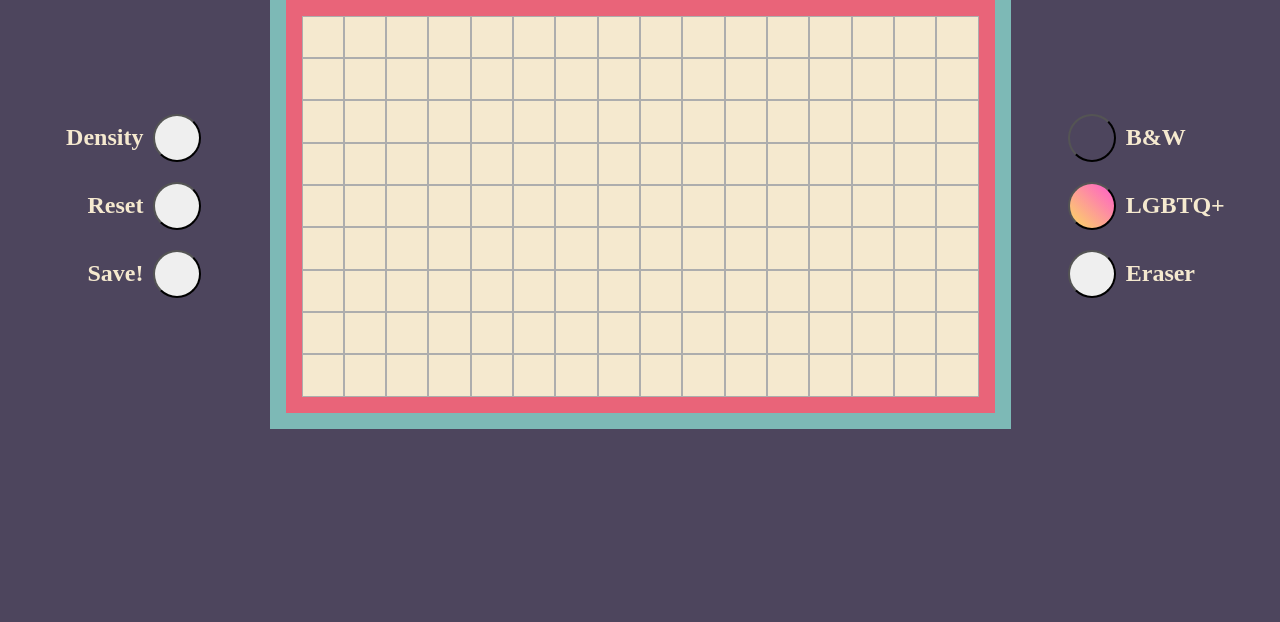
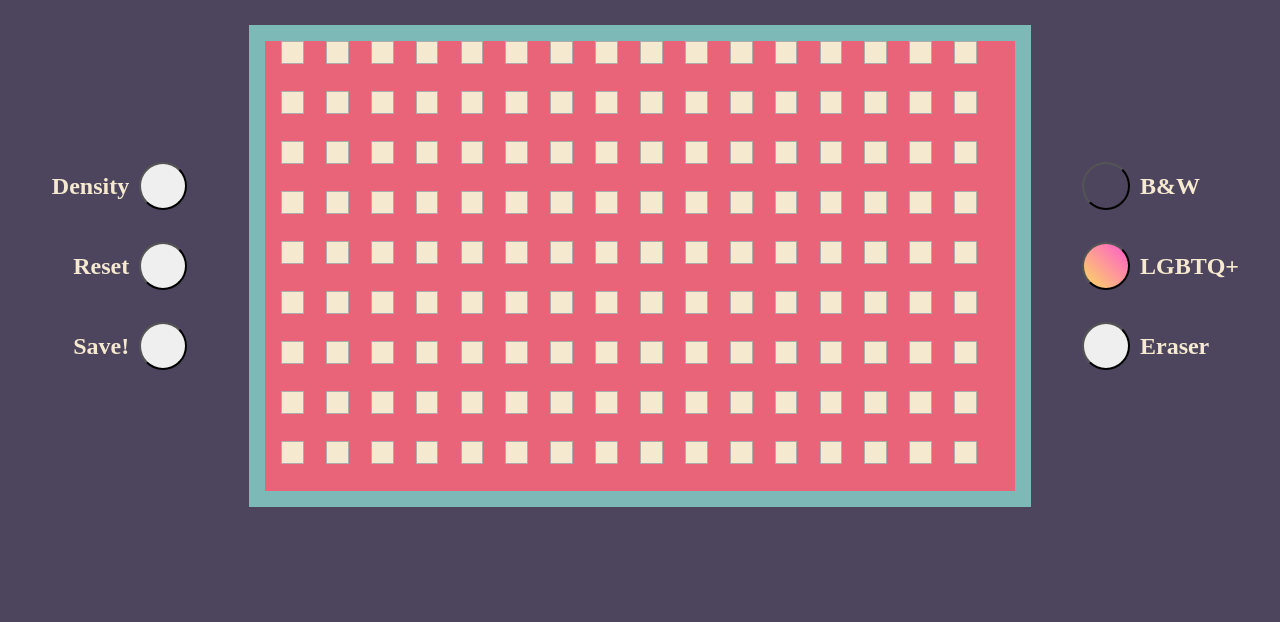
Before and after one commit to darshanCommits/Etch-A-Sketch, a website: page index.html in a window 1280 px wide. Shown: the part 178-800 px from the top of the page. Drawn offline with Linux system fonts and the light colour scheme; a web font is replaced by a local one.

Commit message:
many changes

```diff
--- a/app.js
+++ b/app.js
@@ -2,58 +2,38 @@ const container = document.querySelector("#board");
 const phone = window.matchMedia("only screen and (max-width : 600px)");
 
 let div, row, col;
-var density = 0;
-let pixels = {
-  1: 2.52,
-  2: 1.19,
-  3: 0.746,
-  4: 0.526,
-};
 
-let pixelsForPhone = {
-  1: 1.7,
-  2: .787,
-  3: 0.482,
-  4: 0.331,
-};
+let density = 0;
 
-if(phone.matches) {
-  pixels = pixelsForPhone;
-}
-
-function changeDensity(pixels) {
+function changeDensity() {
   function deleteOldGrid() {
     document
       .querySelectorAll(".grid-item")
       .forEach((e) => e.parentNode.removeChild(e));
   }
   deleteOldGrid();
-
-  if (density < 4) {
-    return pixels[++density];
-  } else {
-    density = 1;
-    return pixels[density];
-  }
+  return density <= 4 ? ++density : (density = 1);
 }
 
 function makeGrid() {
-  let gridSize = changeDensity(pixels);
+  density = changeDensity();
+
   col = phone.matches ? 9 * density : 16 * density; //18 for phone else 32
   row = phone.matches ? 16 * density : 9 * density; //32 for phone else 18
 
+  container.style.gridTemplateColumns = `repeat(${col}, 1fr`;
+  // container.style.gridTemplateColumns = `repeat(${row}, 1fr`;
+
   for (let i = 1; i <= row * col; i++) {
     div = document.createElement("div");
-
-    div.style.width = `${gridSize}rem`;
-    div.style.height = `${gridSize}rem`;
+    div.style.width = "1em";
+    div.style.height = "1em";
 
     div.style.backgroundColor = "#F5E9CF";
     div.classList.add("grid-item");
 
     container.appendChild(div);
   }
-  container.style.gridTemplateColumns = `repeat(${col}, 1fr`;
 }
 
 makeGrid();
--- a/index.html
+++ b/index.html
@@ -8,7 +8,6 @@
     <link rel="stylesheet" href="styles.css" />
   </head>
   <body>
-
     <header>
       <h1>Etch-A-Sketch</h1>
     </header>
@@ -16,44 +15,41 @@
     <div id="game">
 
       <div class="left">
-        <div class="btn density">
-          <button onclick="makeGrid()"  class="mode sliderOfDensity"></button>
+        <div class="options density">
+          <button onclick="makeGrid()" class="btn-mode sliderOfDensity"></button>
           <h2>Density</h2>
         </div>
 
-        <div class="btn reset">
-          <button class="mode reset"></button>
+        <div class="options reset">
+          <button class="btn-mode reset"></button>
           <h2>Reset</h2>
         </div>
 
-        <div class="btn save">
-          <button class="mode"></button>
+        <div class="options save">
+          <button class="btn-mode"></button>
           <h2>Save!</h2>
         </div>
       </div>
 
-      <main>
-        <div id="device">
-          <div class="container" id="board"></div>
-        </div>
-      </main>
+      <div id="device">
+        <div class="container" id="board"></div>
+      </div>
 
       <div class="right">
-        <div class="btn bw">
-          <button class="color"></button>
+        <div class="options bw">
+          <button class="btn-color"></button>
           <h2>B&W</h2>
         </div>
 
-        <div class="btn lgbtq">
-          <button class="color"></button>
+        <div class="options lgbtq">
+          <button class="btn-color"></button>
           <h2>LGBTQ+</h2>
         </div>
 
-        <div class="btn eraser">
-          <button class="color"></button>
+        <div class="options eraser">
+          <button class="btn-color"></button>
           <h2>Eraser</h2>
         </div>
-
       </div>
 
     </div>
--- a/styles.css
+++ b/styles.css
@@ -1,23 +1,28 @@
 @import url("https://fonts.googleapis.com/css2?family=Spline+Sans+Mono:wght@400;500;600&display=swap");
 
+* {
+  margin: 0;
+  padding: 0;
+}
+
 body {
-  /* height: 100dvh; */
   font-size: 1.3rem;
   font-family: "spline sans mono";
-  margin: 0;
-  padding: 0.5rem;
   flex-direction: column;
   display: flex;
   justify-content: center;
   align-items: center;
   background-color: #4d455d;
   color: #f5e9cf;
+  height: 100dvh;
 }
 
 #game {
+  margin-top: 40px;
   display: grid;
   grid-template-columns: repeat(3, 1fr);
-  margin-top: 50px;
+  align-items: center;
+  justify-items: center;
 }
 
 #device {
@@ -26,104 +31,55 @@ body {
   align-items: center;
   border: 1rem solid #7db9b6;
   background-color: #e96479;
-
+  width: 750px;
+  height: 450px;
 }
 
 .container {
   display: grid;
   padding: 1rem;
+  width: 100%;
+  height: 100%;
 }
 
 .container div {
   border: 0.5px rgb(173, 173, 173) solid;
 }
 
-.color,
-.mode {
+/* Options & Buttons */
+
+.options {
+  margin: 2rem;
+  display: flex;
+  font-size: 1rem;
+  align-items: center;
+}
+
+[class*="btn-"] {
+  margin: 0 10px;
   display: flex;
   flex-direction: column;
-  margin: 10px;
   width: 3rem;
   height: 3rem;
   border-radius: 50%;
-  /* background-color: #ff4151; */
-}
-.mode {
-  flex-direction: column;
-  margin: 10px;
 }
 
-
-.left {
-  /* position: relative;
-    right:  4rem; */
-  grid-column: 1;
-  z-index: 1;
-
-  justify-self: center;
-  align-self: center;
-}
-
-.right {
-  grid-column: 3;
-
-  align-self: center;
-  justify-self: center;
-}
-
-.btn {
-  padding: 0 2rem;
-  display: flex;
-  font-size: 1rem;
-}
-
-.bw .color {
+.bw .btn-color {
   background-color: #4d455d;
 }
 
-.lgbtq .color {
+.lgbtq .btn-color {
   background-color: #fbda61;
   background-image: linear-gradient(45deg, #fbda61 0%, #ff5acd 100%);
 }
 
-.left .btn {
+.left .options {
   flex-direction: row-reverse;
 }
 
-@media (max-width: 450px) {
 
-  body {
-  /* height: max-content;
-  overflow: scroll; */
-
+@media screen and (max-width : 450px){
+  #device {
+    width: 250px;
   }
-
-  #game {
-    display: block;
-    margin-top: 50px;
-    aspect-ratio: 9/16;
-  }
-
-  main {
-    margin: 0 40px;
-  }
-
-  .left {
-    display: flex;
-    justify-content: center;
-    margin: -20px auto 20px;
-  }
-
-  .right {
-    display: flex;
-    justify-content: center;
-    margin: 30px auto;
-  }
-
-  .btn {
-    padding: 0 20px;
-    display: block;
-  }
-
-
 }
```
Also changed, not shown: bruh.js (deleted, +0 -9 lines).
